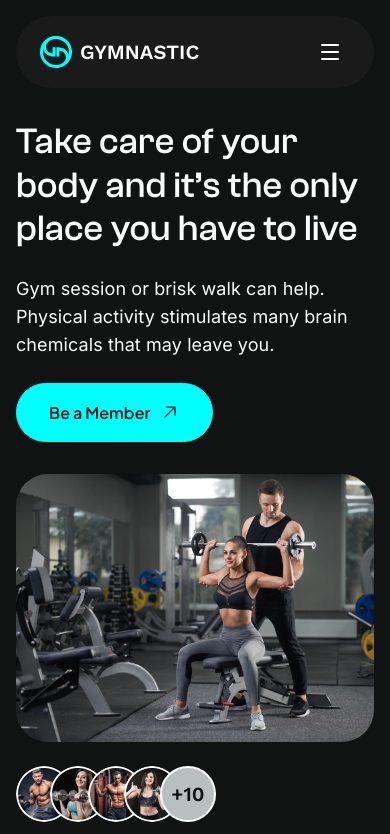
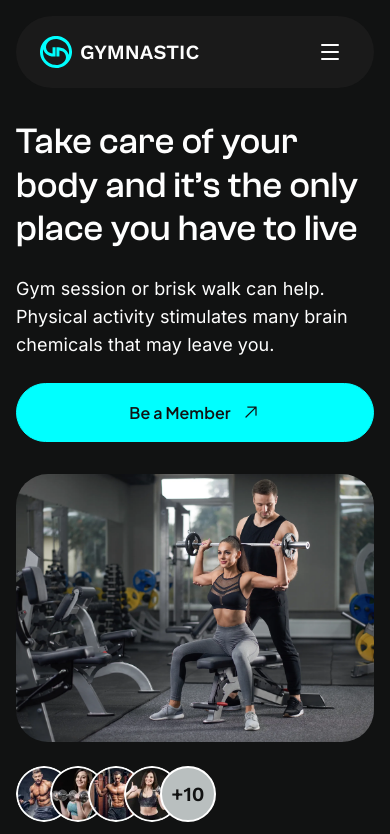
Before and after one commit to nooruiux/Fitness-Training-Website, a Next.js app: page / in a window 390 px wide. Shown: the top 834 px of the page. Built offline with nearby package versions, Linux system fonts and the light colour scheme; no server answers.

Commit message:
feat(hero): notched image from lg with scaled mask only, full-width phone CTA, framed crop

```diff
--- a/src/components/sections/Hero.tsx
+++ b/src/components/sections/Hero.tsx
@@ -35,29 +35,42 @@ export function Hero() {
   return (
     <section id="home" aria-labelledby="hero-heading" className="scroll-mt-28 pt-8 pb-section-hero xl:pt-16">
       <Container>
-        <div className="relative z-10 flex flex-col gap-6 short:flex-row short:gap-8 xl:flex-row xl:gap-21.75">
-          <h1 id="hero-heading" className="font-display text-display font-medium text-white short:w-1/2 short:shrink-0 xl:w-142.75">
+        {/* ≥1024: Figma arrangement — headline 571/1200 wide, copy column starting at 658/1200 (461px wide at 1280+). */}
+        <div className="relative z-10 flex flex-col gap-6 short:flex-row short:gap-8 lg:flex-row lg:gap-[7.25%] xl:gap-21.75">
+          <h1
+            id="hero-heading"
+            className="font-display text-display font-medium text-white short:w-1/2 short:shrink-0 lg:w-[47.58%] lg:shrink-0 xl:w-142.75"
+          >
             {hero.heading}
           </h1>
-          <div className="flex flex-col items-start gap-6 short:min-w-0 short:flex-1 xl:w-115.25 xl:pt-1.5">
+          <div className="flex flex-col items-start gap-6 short:min-w-0 short:flex-1 lg:min-w-0 lg:flex-1 lg:pt-1.5 xl:w-115.25 xl:flex-none">
             <p className="text-body-xl text-white">{hero.text}</p>
-            <Button href={hero.cta.href}>{hero.cta.label}</Button>
+            <Button href={hero.cta.href} className="w-full sm:w-auto">
+              {hero.cta.label}
+            </Button>
           </div>
         </div>
 
-        <div className="relative mt-8 xl:-mt-6.75 xl:h-153.5">
-          <div className="relative aspect-4/3 overflow-hidden rounded-4xl md:aspect-video xl:absolute xl:inset-0 xl:aspect-auto xl:mask-hero-notch xl:rounded-none">
+        {/*
+          ≥1024: only the image/notch area scales — it keeps Figma's 1200:614 ratio, so the notch
+          mask scales uniformly. The image tucks under the headline by (63px − notch height), where
+          the notch is 90/1200 = 7.5% of the width: −27px at 1200 (Figma) and less on smaller screens.
+        */}
+        <div className="relative mt-8 lg:mt-[calc(15.75*var(--spacing)-7.5%)] lg:aspect-[1200/614] xl:-mt-6.75 xl:h-153.5 xl:aspect-auto">
+          <div className="relative aspect-4/3 overflow-hidden rounded-4xl md:aspect-video lg:absolute lg:inset-0 lg:aspect-auto lg:mask-hero-notch lg:rounded-none">
             <Image
               src={hero.image.src}
               alt={hero.image.alt}
               fill
               priority
               fetchPriority="high"
-              sizes="(min-width: 1280px) 1200px, calc(100vw - 32px)"
-              className="object-cover object-[50%_8%]"
+              sizes="(max-width: 1023px) 100vw, 1200px"
+              // Phones/tablets crop the sides: keep both people (right of centre) in frame.
+              className="object-cover object-[64%_40%] lg:object-[50%_8%]"
             />
           </div>
-          <div className="mt-6 xl:absolute xl:top-137 xl:left-170.75 xl:mt-0">
+          {/* ≥1024 the badge sits in the bottom-right notch (683/1200 from the left, 10/614 from the bottom). */}
+          <div className="mt-6 lg:absolute lg:bottom-[1.63%] lg:left-[56.92%] lg:mt-0 xl:top-137 xl:bottom-auto xl:left-170.75">
             <TrainersBadge />
           </div>
         </div>
```
